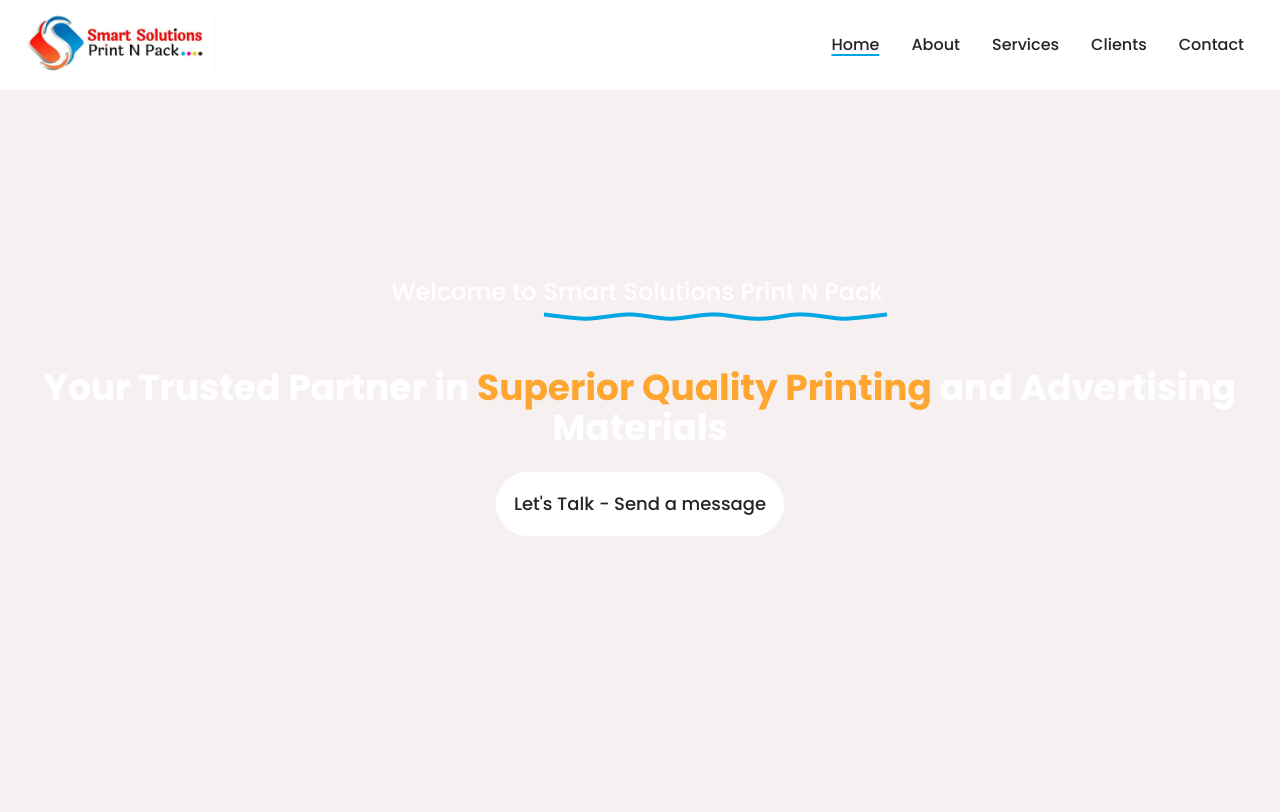
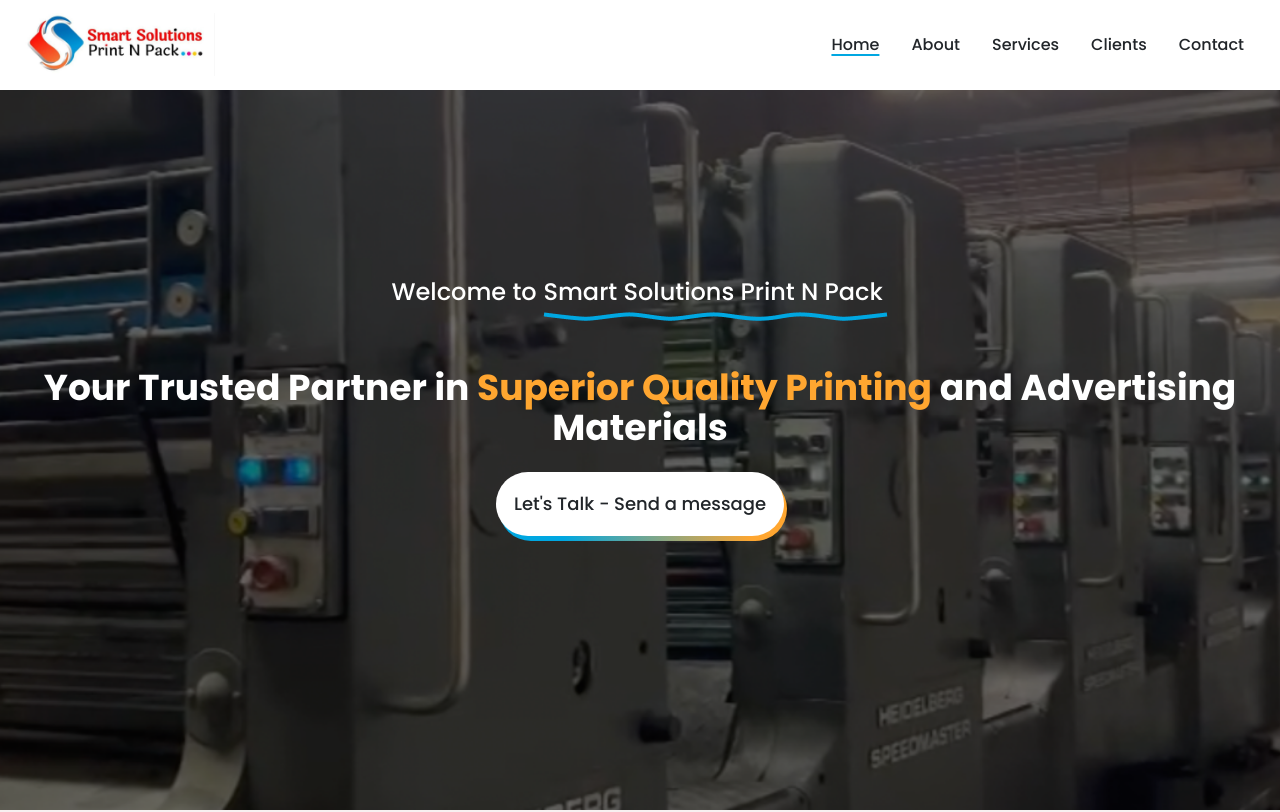
Before and after one commit to narul-shxkeen/smart-solutions, a React (Vite) app: page / in a window 1280 px wide. Shown: the top 812 px of the page. Built offline with nearby package versions, Linux system fonts and the light colour scheme.

Commit message:
adjusted z indices to make sure nothing is hidden

```diff
--- a/src/components/landing/home.jsx
+++ b/src/components/landing/home.jsx
@@ -5,10 +5,10 @@
 function Home() {
     return (
         <div className="bg-[#F7F0F0]">
-            <img src="images/landingImage.png" alt="Landing Image" className="absolute w-[100%] h-[80vh] sm:h-[90vh] object-cover -z-20"/>
+            <img src="images/landingImage.png" alt="Landing Image" className="absolute w-[100%] h-[80vh] sm:h-[90vh] object-cover z-0"/>
             <div className="flex flex-col justify-center items-center h-[90vh] gap-6 mx-3 sm:mx-40">
-        <div className="flex justify-center items-center">
-            <div className="grid grid-cols-[3fr,7fr] grid-rows-2 gap-y-1 gap-x-1 px-0">
+        <div className="flex justify-center items-center z-30">
+            <div className="grid grid-cols-[3fr,7fr] grid-rows-2 gap-y-1 gap-x-1 px-0 z-30">
             <div className="">
             <h3 className="poppins-medium text-md sm:text-2xl text-white mx-0">Welcome to</h3>
             </div>
@@ -19,9 +19,9 @@
             <img src="images/Line 1.png" alt="a blue line which underlines the company's name" className=""/>
             </div>
             </div>
-            <h1 className="poppins-bold text-lg sm:text-4xl text-center text-white leading-normal">Your Trusted Partner in <span className="text-[#FFA630]">Superior Quality Printing</span> and Advertising Materials</h1>
-            <Link to="/contact" className="bg-white h-10 w-48 sm:h-16 sm:w-72 poppins-medium rounded-full mt-0 flex justify-center items-center text-xs sm:text-lg">Let's Talk - Send a message</Link>
-            <div className="-z-10 h-10 w-48 sm:h-16 sm:w-72 relative bottom-[60px] sm:bottom-[83px] left-[3px] rounded-full ml-0 pl-0 pt-0" style={{ background: 'linear-gradient(93.28deg, #00A7E1 23.14%, #FFA630 87.83%)' }}>
+            <h1 className="poppins-bold text-lg sm:text-4xl text-center text-white leading-normal z-30">Your Trusted Partner in <span className="text-[#FFA630]">Superior Quality Printing</span> and Advertising Materials</h1>
+            <Link to="/contact" className="bg-white h-10 w-48 sm:h-16 sm:w-72 poppins-medium rounded-full mt-0 flex justify-center items-center text-xs sm:text-lg z-30">Let's Talk - Send a message</Link>
+            <div className="z-20 h-10 w-48 sm:h-16 sm:w-72 relative bottom-[60px] sm:bottom-[83px] left-[3px] rounded-full ml-0 pl-0 pt-0" style={{ background: 'linear-gradient(93.28deg, #00A7E1 23.14%, #FFA630 87.83%)' }}>
             </div>
             </div>
         </div>
```
